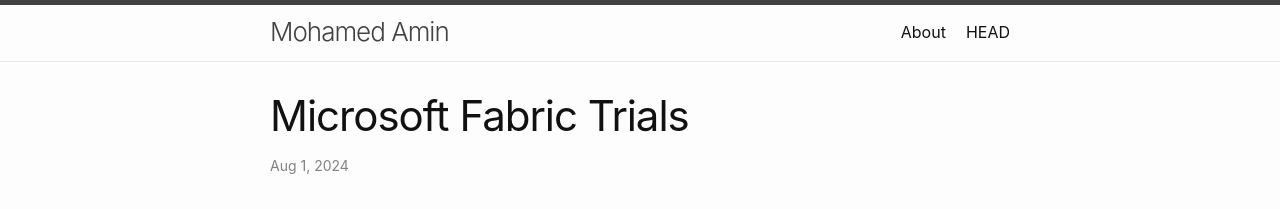
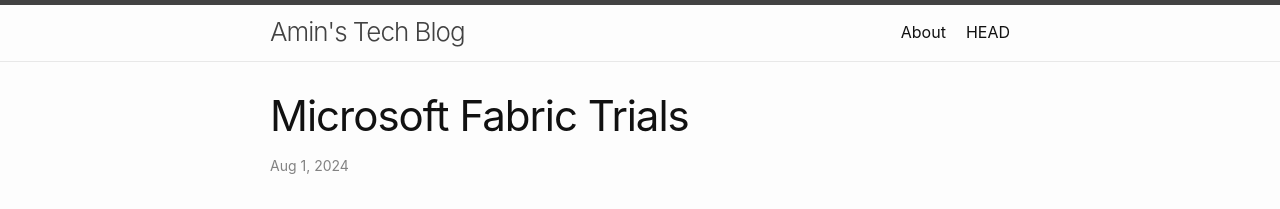
Before and after one commit to modamin/modamin.github.io, a Jekyll site: the page built from _posts/2024-08-01-fabric-trials.md, in a window 1280 px wide and 900 px high. Shown: the top 209 px of the window. Built offline with Jekyll 4.4.1, drawn with Linux system fonts in a browser that asks for light colours.

Commit message:
renaming

```diff
--- a/_config.yml
+++ b/_config.yml
@@ -1,4 +1,4 @@
-title: Mohamed Amin
+title: Amin's Tech Blog
 # author:
 #   name: GitHub User
 #   email: your-email@domain.com
```
